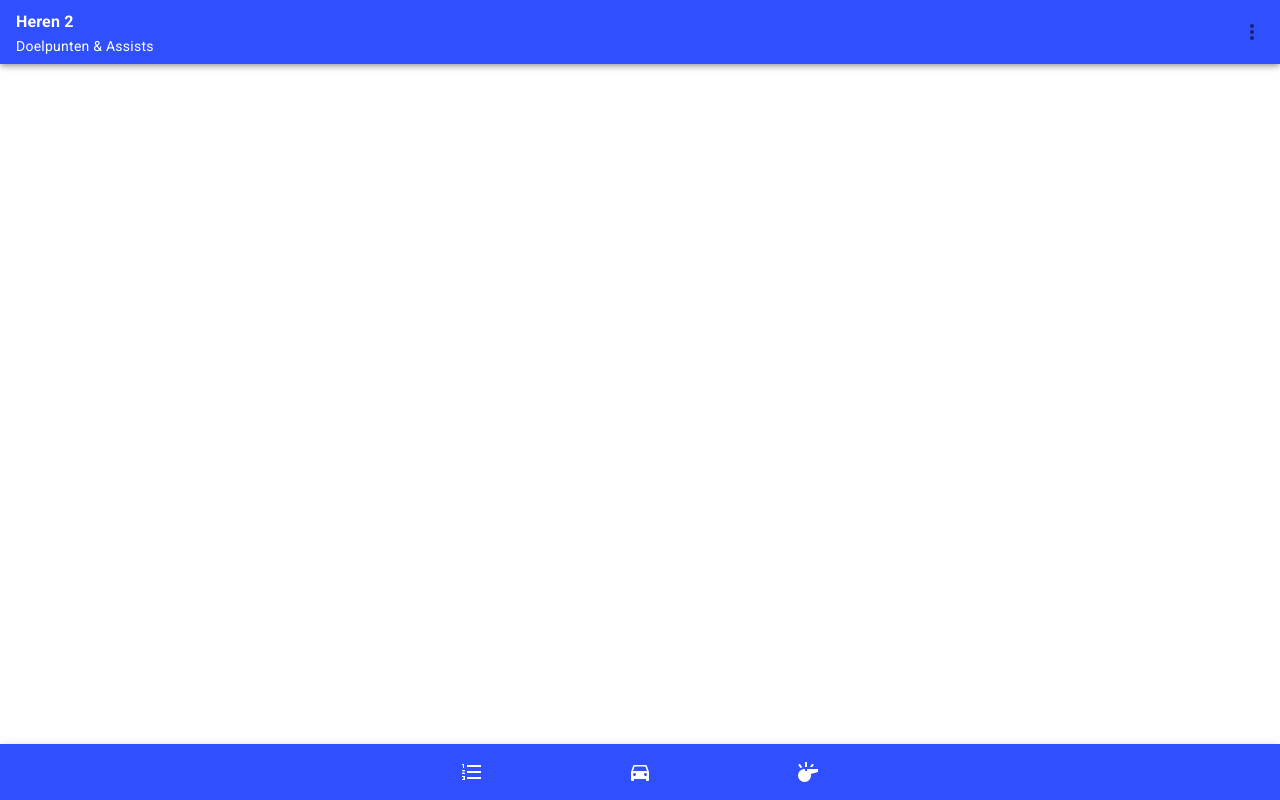
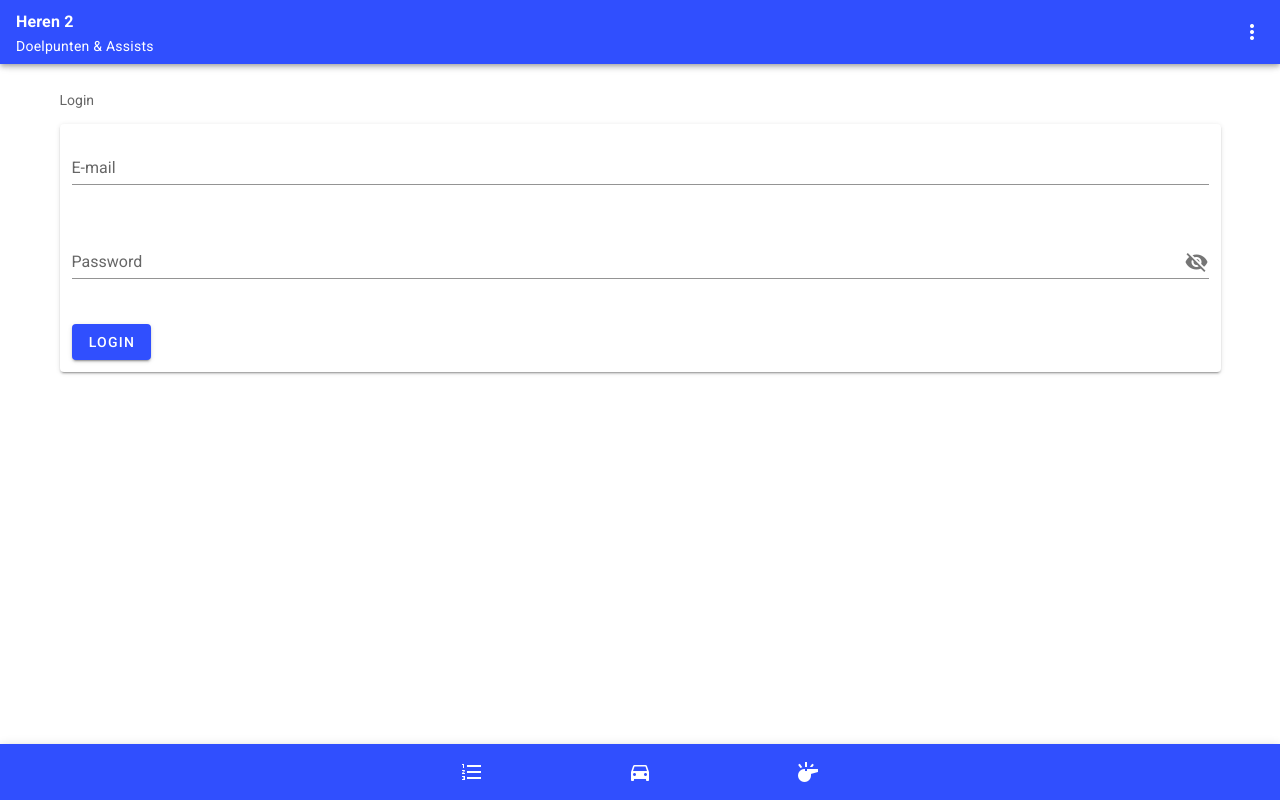
Before and after one commit to martijnbrands/standenmotor, a Vue app in the folder frontend/: page /login in a window 1280 px wide. Built offline with nearby package versions, Linux system fonts and the light colour scheme.

Commit message:
Add new player

```diff
--- a/frontend/src/components/ApplicationHeader.vue
+++ b/frontend/src/components/ApplicationHeader.vue
@@ -17,20 +17,45 @@
             icon
             v-bind="attrs"
             v-on="on"
+            color="white"
           >
-            <v-icon>mdi-dots-vertical</v-icon>
+            <v-icon >mdi-dots-vertical</v-icon>
           </v-btn>
         </template>
 
         <v-list>
           <v-list-item
-            v-for="n in 5"
-            :key="n"
-            @click="() => {}"
+          v-if="!authenticated"
+            @click="$router.push('/login')"
           >
-            <v-list-item-title>Option {{ n }}</v-list-item-title>
+            <v-list-item-title>Login</v-list-item-title>
+          </v-list-item>
+          <v-list-item
+          v-else
+            @click="logout"
+          >
+            <v-list-item-title>Logout</v-list-item-title>
           </v-list-item>
         </v-list>
       </v-menu>
   </v-app-bar>
 </template>
+
+<script>
+import { computed } from "@vue/composition-api";
+import store from "@/store";
+
+export default {
+  setup() {
+
+    const logout = () => {
+      store.dispatch("signOut");
+    }
+
+    return {
+      logout,
+      authenticated: computed(() => store.state.authenticated),
+    };
+  },
+};
+</script>
--- a/frontend/src/components/ScoreTable.vue
+++ b/frontend/src/components/ScoreTable.vue
@@ -9,8 +9,46 @@
       sort-by="points"
       sort-desc
       class="elevation-1"
-      @click:row="showEditDialog($event, payload)"
-     />
+    />
+    <v-dialog v-model="newPlayerDialog" width="500">
+      <template v-slot:activator="{ on, attrs }">
+        <v-btn
+          v-if="authenticated"
+          block
+          color="secondary"
+          class="mt-4"
+          v-bind="attrs"
+          v-on="on"
+        >
+          Speler toevoegen
+        </v-btn>
+      </template>
+
+      <v-card>
+        <v-card-title> Speler toevoegen </v-card-title>
+
+        <v-divider />
+        <v-form>
+          <v-container>
+            <v-text-field
+              v-model="newPlayerName"
+              label="Naam"
+              placeholder="John Doe"
+            ></v-text-field>
+          </v-container>
+        </v-form>
+
+        <v-divider />
+
+        <v-card-actions>
+          <v-spacer></v-spacer>
+          <v-btn color="grey" text @click="newPlayerDialog = false">
+            Annuleren
+          </v-btn>
+          <v-btn color="primary" text @click="addPlayer"> Toevoegen </v-btn>
+        </v-card-actions>
+      </v-card>
+    </v-dialog>
   </div>
 </template>
 
@@ -44,17 +82,34 @@ export default {
       },
     ]);
 
-    onMounted(() => {
-      store.dispatch("getPlayers");
+    const newPlayerDialog = ref(false);
+    const newPlayerName = ref("");
+
+    onMounted(async () => {
+      try {
+        await store.dispatch("getPlayers");
+      } catch (error) {
+        console.error(error);
+      }
     });
 
-    const showEditDialog = (payload) => {
-      console.log("hello", payload);
+    const addPlayer = async () => {
+      try {
+        await store.dispatch("addPlayer", newPlayerName.value);
+        newPlayerDialog.value = false;
+        newPlayerName.value = "";
+        await store.dispatch("getPlayers");
+      } catch (error) {
+        console.error(error);
+      }
     };
 
     return {
       headers,
-      showEditDialog,
+      newPlayerDialog,
+      newPlayerName,
+      addPlayer,
+      authenticated: computed(() => store.state.authenticated),
       players: computed(() => store.state.players),
     };
   },
--- a/frontend/src/main.js
+++ b/frontend/src/main.js
@@ -5,6 +5,14 @@ import router from './router'
 import store from './store'
 import vuetify from './plugins/vuetify'
 import VueCompositionAPI from '@vue/composition-api'
+import axios from 'axios';
+
+const token = localStorage.getItem('token')
+
+if (token) {
+  axios.defaults.headers.common = {'auth-token': "Bearer " + token}
+}
+
 
 Vue.use(VueCompositionAPI)
 
--- a/frontend/src/router/index.js
+++ b/frontend/src/router/index.js
@@ -3,6 +3,7 @@ import VueRouter from 'vue-router'
 import Score from '@/views/Score.vue'
 import Drivers from '@/views/Drivers.vue'
 import Arbiters from '@/views/Arbiters.vue'
+import Login from '@/views/Login.vue'
 
 Vue.use(VueRouter)
 
@@ -22,6 +23,11 @@ const routes = [
     name: 'Arbiters',
     component: Arbiters
   },
+  {
+    path: '/login',
+    name: 'Login',
+    component: Login
+  },
 
 ]
 
--- a/frontend/src/store/index.js
+++ b/frontend/src/store/index.js
@@ -1,16 +1,21 @@
 import Vue from "vue";
 import Vuex from "vuex";
 import axios from "axios";
+import router from "@/router";
 
 Vue.use(Vuex);
 Vue.use(axios);
 
 export default new Vuex.Store({
   state: {
+    authenticated: false,
     players: [],
     matches: [],
   },
   mutations: {
+    SET_AUTHENTICATION(state, auth) {
+      state.authenticated = auth;
+    },
     SET_PLAYERS(state, players) {
       state.players = players;
     },
@@ -19,15 +24,52 @@ export default new Vuex.Store({
     },
   },
   actions: {
+
+    signIn({ commit }, user) {
+      axios
+        .post("http://localhost:3000/api/user/login", {
+          email: user.email,
+          password: user.password,
+        })
+        .then((response) => {
+          console.log(response)
+          localStorage.setItem("token", response.data.token)
+          axios.defaults.headers.common['auth-token'] = response.data.token
+          commit("SET_AUTHENTICATION", true);
+          router.push("/")
+        })
+        .catch((err) => {
+          commit("SET_AUTHENTICATION", false);
+          console.error(err);
+        });
+    },
+
+    signOut({ commit }) {
+      commit("SET_AUTHENTICATION", false);
+      localStorage.removeItem('token')
+      delete axios.defaults.headers.common['auth-token']
+      router.push("/login")
+    },
+
     getPlayers({ commit }) {
       axios
         .get(`http://localhost:3000/api/players`)
         .then((response) => {
           commit("SET_PLAYERS", response.data);
         })
-        .catch((e) => {
-          this.errors.push(e);
+        .catch((err) => {
+          console.error(err);
         });
+    },
+    addPlayer(_, name){
+      axios
+        .post("http://localhost:3000/api/players", {
+          name: name,
+        })
+        .catch((err) => {
+          console.error(err);
+        });
+
     },
     getMatches({ commit }) {
       axios
@@ -35,10 +77,9 @@ export default new Vuex.Store({
         .then((response) => {
           commit("SET_MATCHES", response.data);
         })
-        .catch((e) => {
-          this.errors.push(e);
+        .catch((err) => {
+          console.error(err);
         });
     },
   },
-  modules: {},
 });
--- /dev/null
+++ b/frontend/src/views/Login.vue
@@ -0,0 +1,79 @@
+<template>
+  <div>
+    <v-subheader>Login</v-subheader>
+    <v-card>
+      <v-form>
+        <v-container>
+          <v-row>
+            <v-col cols="12">
+              <v-text-field
+                v-model="user.email"
+                label="E-mail"
+                :rules="emailRules"
+                required
+              ></v-text-field>
+            </v-col>
+
+            <v-col cols="12">
+              <v-text-field
+                v-model="user.password"
+                label="Password"
+                :rules="passwordRules"
+                :append-icon="showPassword ? 'mdi-eye' : 'mdi-eye-off'"
+                :type="showPassword ? 'text' : 'password'"
+                @click:append="showPassword = !showPassword"
+                required
+              ></v-text-field>
+            </v-col>
+            <v-col cols="12">
+              <v-btn @click="login" color="primary">Login</v-btn>
+            </v-col>
+          </v-row>
+        </v-container>
+      </v-form>
+    </v-card>
+  </div>
+</template>
+
+<script>
+import { ref, reactive } from "@vue/composition-api";
+import store from "@/store";
+
+export default {
+  setup() {
+    const user = reactive({
+      email: "",
+      password: "",
+    });
+
+    const emailRules = ref([
+      (value) => !!value || "E-mail is required",
+      (value) => /.+@.+/.test(value) || "E-mail must be valid",
+    ]);
+
+    const passwordRules = ref([
+        (value) => !!value || "Password is required.",
+        (value) => value.length >= 8 || "Min 8 characters",
+    ]);
+
+    const showPassword = ref(false);
+
+    const login = async () => {
+        store.dispatch("signIn", user);
+    };
+    return {
+      user,
+      emailRules,
+      passwordRules,
+      showPassword,
+      login,
+    };
+  },
+};
+</script>
+
+<style lang="scss" scoped>
+.v-subheader {
+  padding: 0 16px 0 0;
+}
+</style>
```
Also changed, not shown: 1 other file (tests, documents, lock files or other folders).
